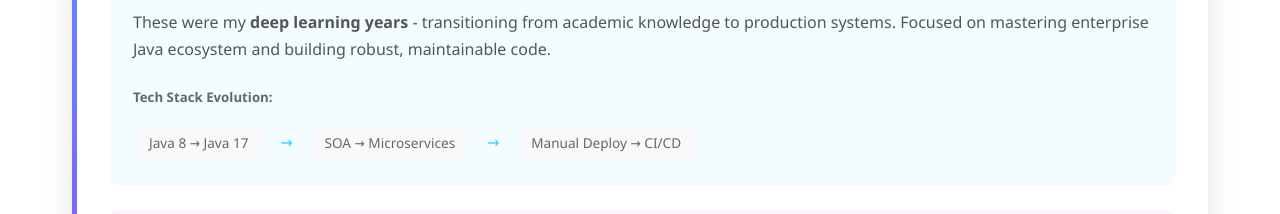
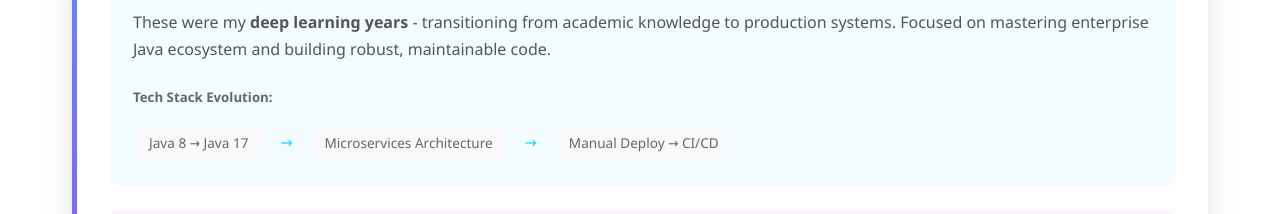
Before and after one commit to peterhonne/peterhonne.github.io, a plain HTML site: page index.html in a window 1280 px wide. Shown: the part 1740-1954 px from the top of the page. Drawn offline with Linux system fonts and the light colour scheme.

Commit message:
Update index.html

```diff
--- a/index.html
+++ b/index.html
@@ -743,7 +743,7 @@
                             </div>
                             <span style="color: #21d4fd;">→</span>
                             <div style="background: #f8f9fa; padding: 0.5rem 1rem; border-radius: 20px; font-size: 0.85rem; color: #666;">
-                                SOA → Microservices
+                                Microservices Architecture
                             </div>
                             <span style="color: #21d4fd;">→</span>
                             <div style="background: #f8f9fa; padding: 0.5rem 1rem; border-radius: 20px; font-size: 0.85rem; color: #666;">
```
